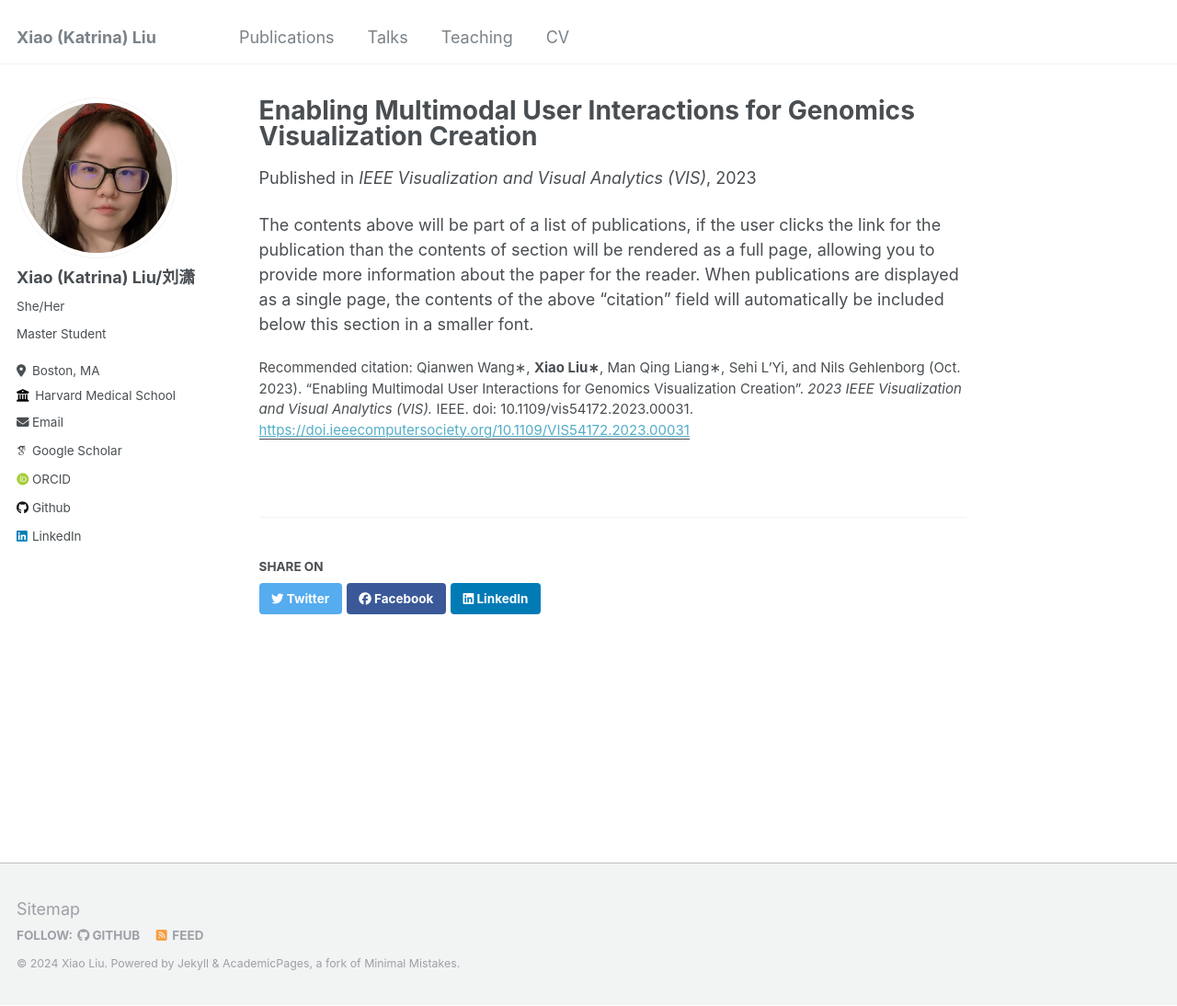
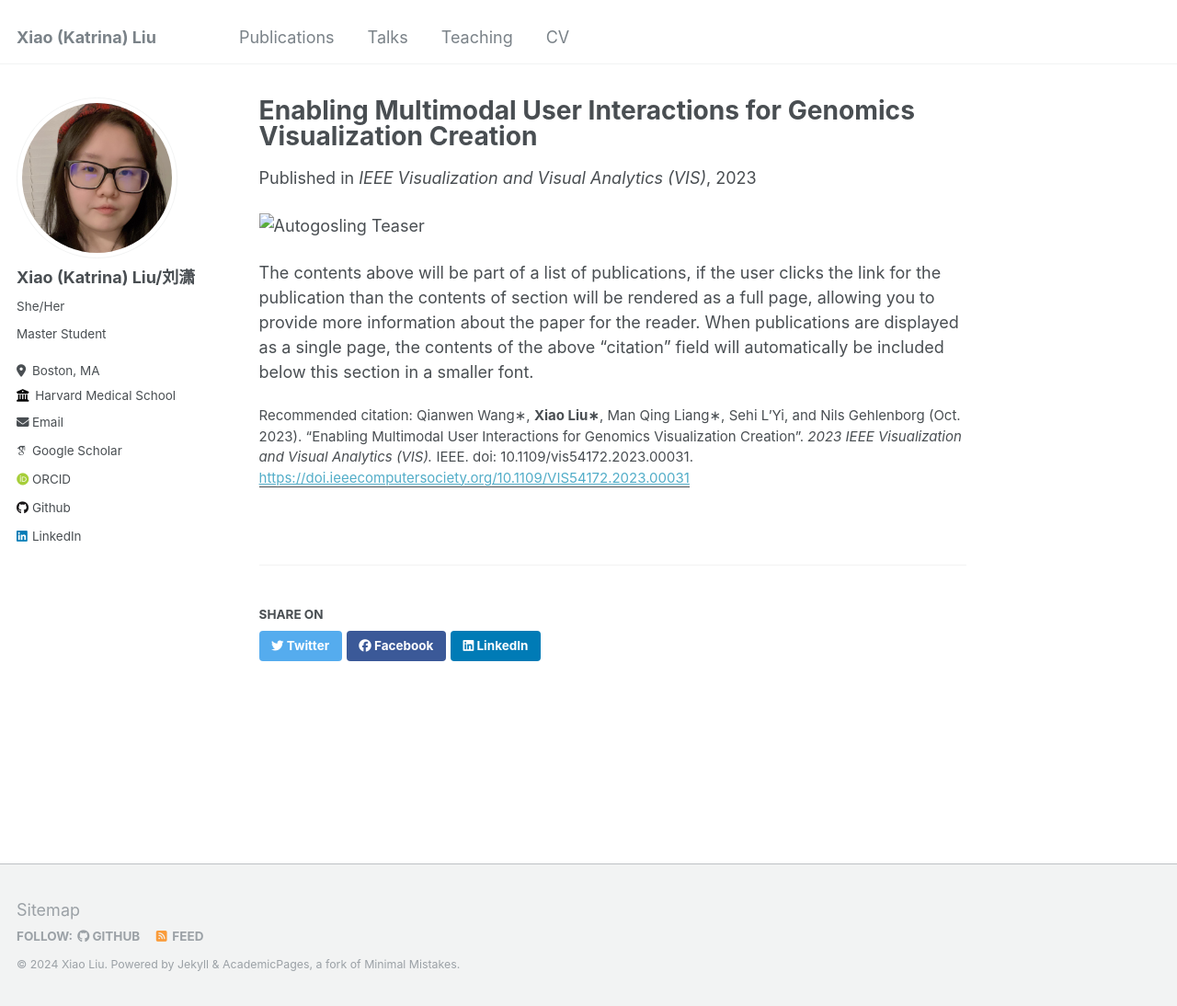
Before and after one commit to katrina-liu/katrina-liu.github.io, a Jekyll site: the page built from _publications/2023-10-01-autogosling.md, in a window 1280 px wide and 1094 px high. Shown: the whole window at 92% size. Built offline with Jekyll 4.4.1, drawn with Linux system fonts in a browser that asks for light colours; some web fonts are replaced.

Commit message:
Update 2023-10-01-autogosling.md

```diff
--- a/_publications/2023-10-01-autogosling.md
+++ b/_publications/2023-10-01-autogosling.md
@@ -9,4 +9,6 @@ paperurl: 'https://doi.ieeecomputersociety.org/10.1109/VIS54172.2023.00031'
 citation: 'Qianwen Wang∗, <b>Xiao Liu∗</b>, Man Qing Liang∗, Sehi L’Yi, and Nils Gehlenborg (Oct. 2023). “Enabling Multimodal User Interactions for Genomics Visualization Creation”. <i>2023 IEEE Visualization and Visual Analytics (VIS).</i> IEEE. doi: 10.1109/vis54172.2023.00031.'
 ---
 
+ <img src="autogosling.png" alt="Autogosling Teaser">
+
 The contents above will be part of a list of publications, if the user clicks the link for the publication than the contents of section will be rendered as a full page, allowing you to provide more information about the paper for the reader. When publications are displayed as a single page, the contents of the above "citation" field will automatically be included below this section in a smaller font.
```
